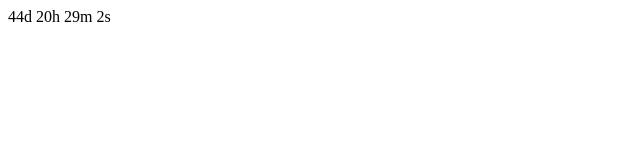
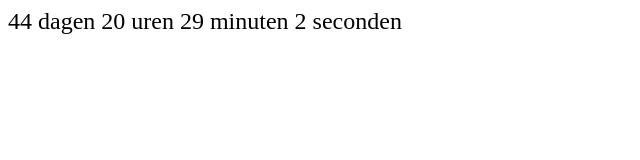
Before and after one commit to beany/beany.github.io, a plain HTML site: page index.html in a window 1280 px wide. Shown: the whole page, without its empty margins (0-640 px from the left). Drawn offline with Linux system fonts and the light colour scheme.

Commit message:
Update index.html

```diff
--- a/index.html
+++ b/index.html
@@ -1,6 +1,7 @@
 <html>
+
   <body>
-    <p id="demo"></p>
+    <p id="demo" style="font-style: bold; font-size: 18pt"></p>
 
 <script>
 // Set the date we're counting down to
@@ -22,8 +23,8 @@ var x = setInterval(function() {
   var seconds = Math.floor((distance % (1000 * 60)) / 1000);
 
   // Display the result in the element with id="demo"
-  document.getElementById("demo").innerHTML = days + "d " + hours + "h "
-  + minutes + "m " + seconds + "s ";
+  document.getElementById("demo").innerHTML = days + " dagen " + hours + " uren "
+  + minutes + " minuten " + seconds + " seconden ";
 
   // If the count down is finished, write some text
   if (distance < 0) {
```
